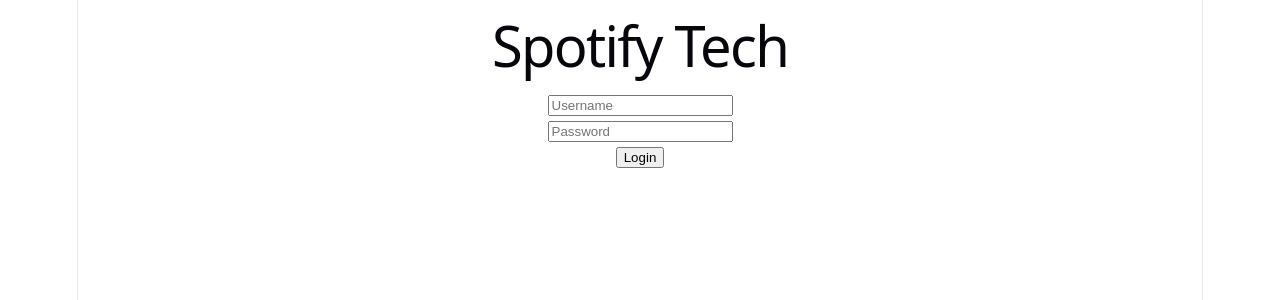
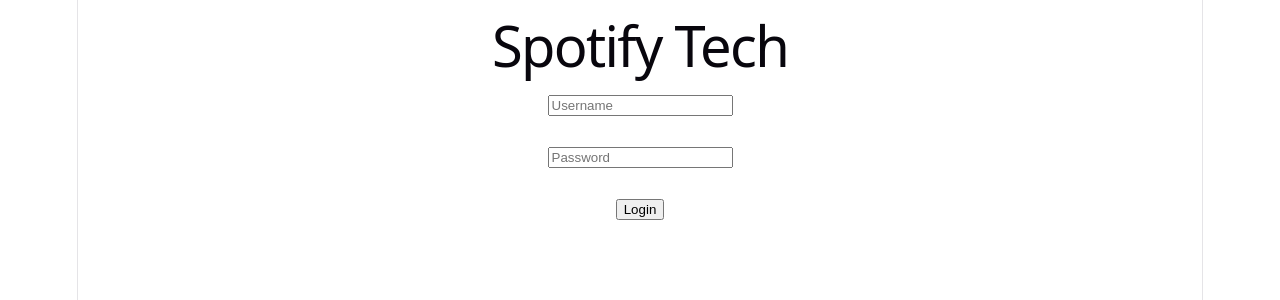
Before and after one commit to sanz-29/spotify-tech, a React app in the folder frontend/: page / in a window 1280 px wide. Shown: the top 300 px of the page. Built offline with nearby package versions, Linux system fonts and the light colour scheme; the HTML template or start-up script is replaced by a standard one.

Commit message:
Added the Login Validate

```diff
--- a/frontend/src/Login.jsx
+++ b/frontend/src/Login.jsx
@@ -4,13 +4,9 @@
 function Login() {
   const [username, setUsername] = useState("");
   const [password, setPassword] = useState("");
-  const [message, setMessage] = useState("");
-
   const navigate = useNavigate();
 
-  const login = async (e) => {
-    e.preventDefault();
-
+  const login = async () => {
     const response = await fetch("http://127.0.0.1:8000/users/login", {
       method: "POST",
       headers: {
@@ -26,9 +22,12 @@
 
     if (response.ok && data.access_token) {
       localStorage.setItem("token", data.access_token);
+      localStorage.setItem("username", data.username);
+      localStorage.setItem("role", data.role);
+
       navigate("/dashboard");
     } else {
-      setMessage("Invalid username or password");
+      alert("Invalid username or password");
     }
   };
 
@@ -36,7 +35,6 @@
     <div>
       <h1>Spotify Tech</h1>
 
-      <form onSubmit={login}>
       <input
         type="text"
         placeholder="Username"
@@ -44,7 +42,7 @@
         onChange={(e) => setUsername(e.target.value)}
       />
 
-        <br />
+      <br /><br />
 
       <input
         type="password"
@@ -53,12 +51,9 @@
         onChange={(e) => setPassword(e.target.value)}
       />
 
-        <br />
+      <br /><br />
 
-        <button type="submit">Login</button>
-      </form>
-
-      <p>{message}</p>
+      <button onClick={login}>Login</button>
     </div>
   );
 }
```
Lines whose indentation alone changed are shown as unchanged.
